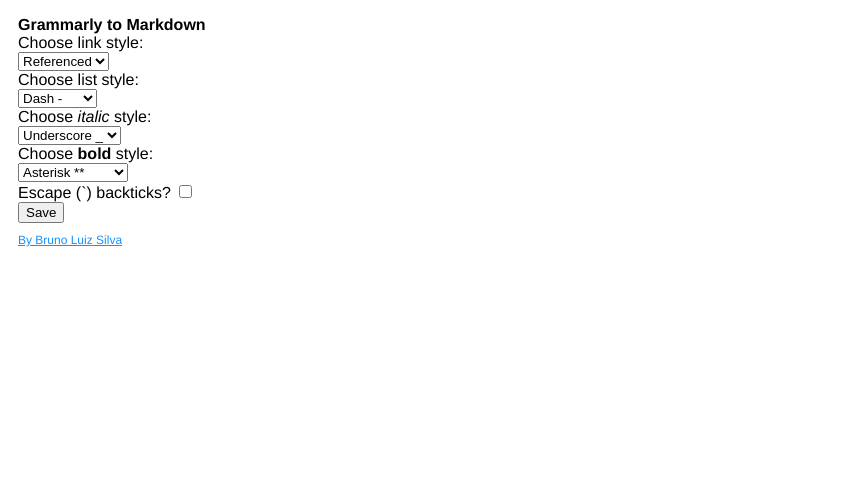
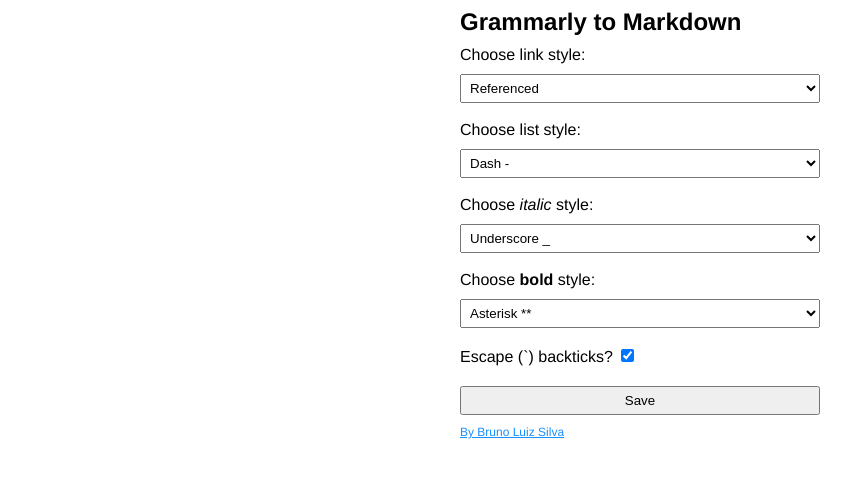
Before and after one commit to brunoluiz/grammarly-markdown-extension, a browser extension: page src/options.html in a window 1280 px wide. Shown: the whole page, without its empty margins (0-865 px from the left). Drawn offline with Linux system fonts and the light colour scheme; files that its build step writes are made by us from their sources.

Commit message:
fix: options page back to life
Options page got into a broken state after webpack was removed. This
commit restores the functionality and improves the page styling.

```diff
--- a/src/css/popup.css
+++ b/src/css/popup.css
@@ -39,3 +39,31 @@
 a:active {
   color: #91d5ff
 }
+
+#options {
+  width: 100%;
+  max-width: 360px;
+  margin: 0 auto;
+}
+
+#options h1 {
+  font-size: 1.5em;
+  margin-bottom: 10px;
+}
+
+label {
+  display: block;
+  margin-bottom: 10px;
+}
+
+label[for="turndown-escapeBackticks"], input[name="turndown-escapeBackticks"]  {
+  display: inline-block;
+  width: auto;
+  margin-bottom: 20px;
+}
+
+input, select, button {
+  padding: 5px;
+  width: 100%;
+  display: block;
+}
--- a/src/js/options.js
+++ b/src/js/options.js
@@ -12,12 +12,14 @@
     escapeBackticks: !!document.getElementById("turndown-escapeBackticks")
       .checked,
   });
+  alert("Settings saved");
 };
 
 const restoreOptions = () => {
   chrome.storage.sync.get(
     {
       turndown: {
+        linkStyle: "referenced",
         bulletListMarker: "-",
         listStyle: "referenced",
         strongDelimiter: "**",
--- a/src/options.html
+++ b/src/options.html
@@ -2,9 +2,9 @@
 <html>
   <head>
     <title>Grammarly to Markdown: Options</title>
-    <link rel='stylesheet' href='./src/css/popup.css' />
+    <link rel='stylesheet' href='./css/popup.css' />
   </head>
-  <body>
+  <body id='options'>
     <h1>Grammarly to Markdown</h1>
 
     <label for="turndown-linkSyle">Choose link style:</label>
@@ -43,6 +43,6 @@
     <button id="save">Save</button>
 
     <p><a href='https://brunoluiz.net' target='_blank'>By Bruno Luiz Silva</a></p>
-    <script src="options.js"></script>
+    <script src="./js/options.js"></script>
   </body>
 </html>
```
